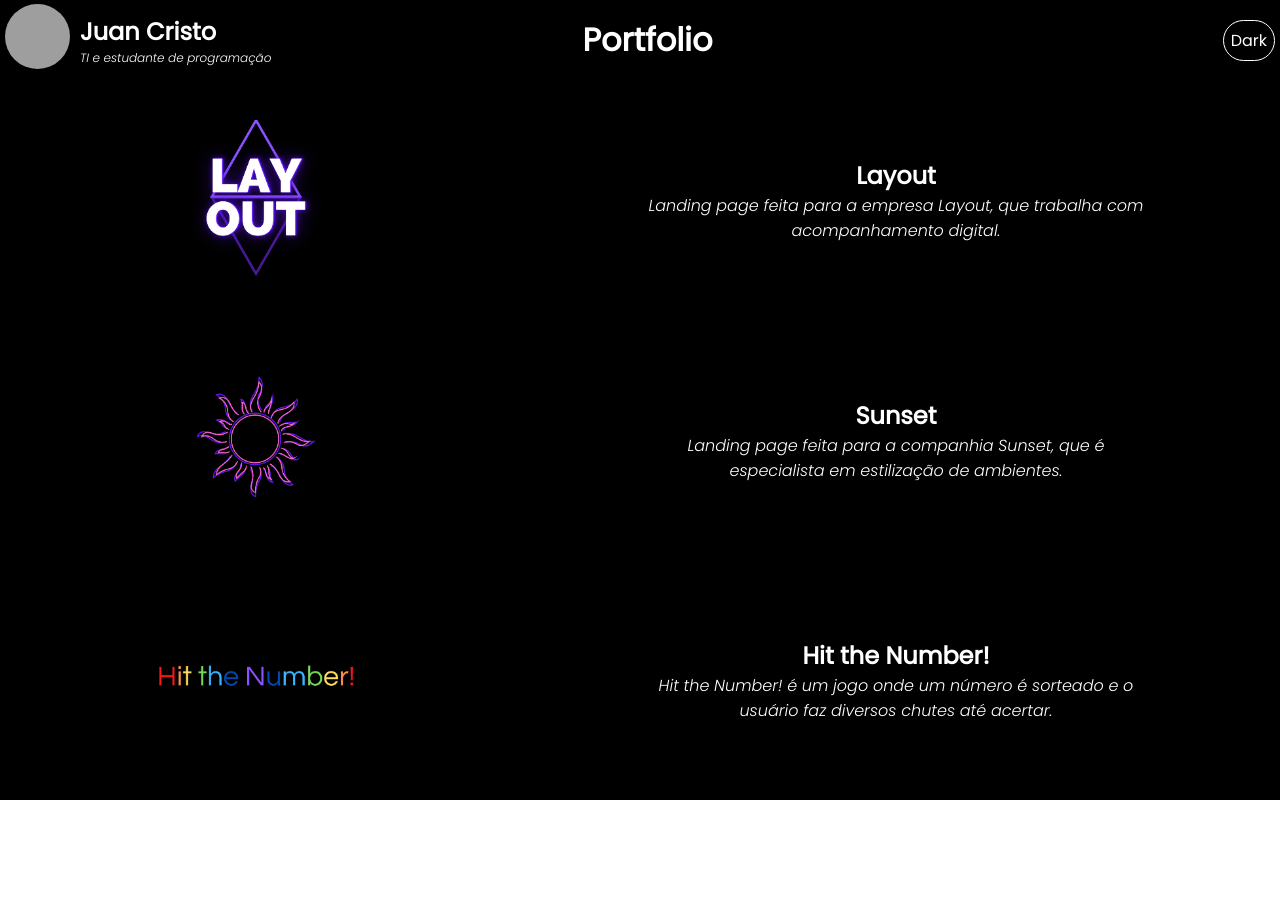
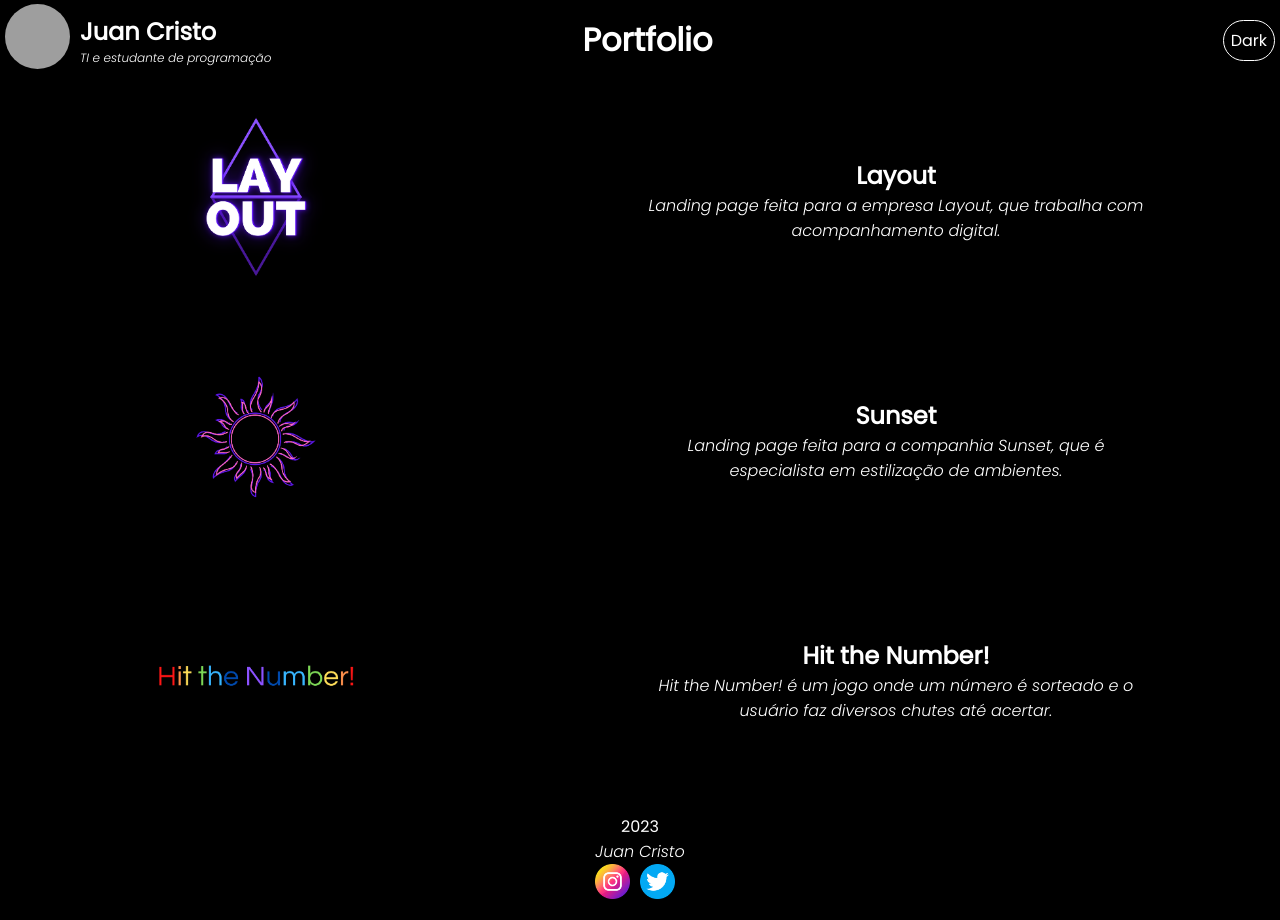
Before and after one commit to Juanzeen/Portfolio, a plain HTML site: page index.html in a window 1280 px wide. Before the commit the page ends 800 px from the top, so only its background shows below. Drawn offline with Linux system fonts and the light colour scheme; grey boxes are pictures that could not be loaded.

Commit message:
contacticons

```diff
--- a/index.html
+++ b/index.html
@@ -37,7 +37,7 @@
             <div class="projectscontainer">
                 <div class="containerprojectsimages">
                     <a href="https://juanzeen.github.io/Layout/">
-                        <img src="public/images/Layout sem fundo (1).png" alt="layoutlogo" class="projectsimages">
+                        <img src="./public/images/Layout sem fundo (1).png" alt="layoutlogo" class="projectsimages">
                     </a>
                 </div>
                 <div class="projectstxt">
@@ -50,7 +50,7 @@
             <div class="projectscontainer">
                 <div class="containerprojectsimages">
                     <a href="https://juanzeen.github.io/Sunset/">
-                        <img src="public/images/Sunset (1).png" alt="sunsetlogo" class="projectsimages">
+                        <img src="./public/images/Sunset (1).png" alt="sunsetlogo" class="projectsimages">
                     </a>
                 </div>
                 <div class="projectstxt">
@@ -64,7 +64,7 @@
             <div class="projectscontainer">
                 <div class="containerprojectsimages">
                     <a href="https://juanzeen.github.io/Hit-the-number/">
-                        <img src="public/images/Hit the number!.png" alt="hitthenumberlogo" class="projectsimages">
+                        <img src="./public/images/Hit the number!.png" alt="hitthenumberlogo" class="projectsimages">
                     </a>
                 </div>
                 <div class="projectstxt">
@@ -78,6 +78,14 @@
     </main>
 
     <footer>
+        <div id="footertxt">
+            <p>2023</p>
+            <p style="font-style: italic;">Juan Cristo</p>
+        </div>
+        <div id="footerphotos">
+            <a href="https://www.instagram.com/juanzeenn/" ><img src="./public/images/instalogo.png" alt="" class="footerphoto"></a>
+            <a href="https://twitter.com/juanzeenho" ><img src="./public/images/ttlogo.png" alt="" class="footerphoto"></a>
+        </div>
 
     </footer>
 
--- a/style.css
+++ b/style.css
@@ -11,7 +11,7 @@
     margin: 0;
     padding: 0;
     box-sizing: border-box;
-    overflow: hidden;
+
 }
 
 a{
@@ -22,6 +22,7 @@ a{
 body{
     color: white;
     font-family: Poppins, sans-serif;
+    overflow-x: hidden;
 }
 
 header{
@@ -139,6 +140,32 @@ main{
     font-style: italic;
 }
 
+footer{
+    height: 15vh;
+    width: 100vw;
+    background-color: #000;
+    display: flex;
+    display: flex;
+    flex-direction:column ;
+    align-items: center;
+    justify-content: center;
+    text-align: center;
+}
+
+
+.footerphoto{
+    width: 35px;
+    height: 35px;
+}
+
+.footerphoto:first-child{
+    margin-right: 10px;
+}
+
+#footerphotos{
+    display: flex;
+}
+
 @media screen and (max-width:900px){
     #profile{
         font-size: 13px;
@@ -157,7 +184,7 @@ main{
     }
 }
 
-@media screen and (max-width:580px){
+@media screen and (max-width:600px){
     #photodesc{
        display: none;
     }
```
Also changed, not shown: public/images/instalogo.png (added), public/images/ttlogo.png (added).
